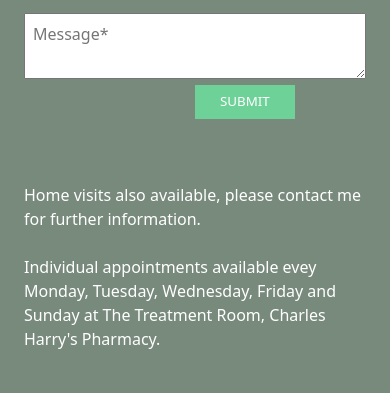
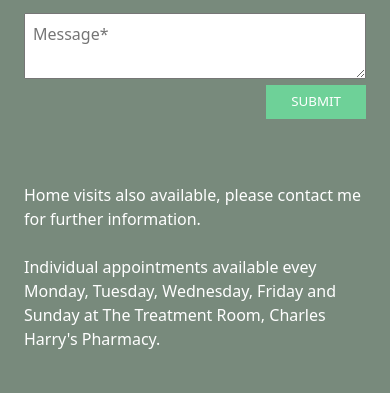
Before and after one commit to RaimaAftab95/webpagelayout, a plain HTML site: page index.html in a window 390 px wide. Shown: the part 4677-5070 px from the top of the page. Drawn offline with nearby package versions, Linux system fonts and the light colour scheme.

Commit message:
submit btn
sort submit button responsiveness

```diff
--- a/index.html
+++ b/index.html
@@ -383,7 +383,7 @@
                   <textarea class="w-100 mt-2 p-2" placeholder="Message*" id="msg"></textarea>
                   <div>
                     <!--ps padding-start pe padding-end -->
-                    <button type="button" class="btn text-white ps-4 pe-4 mb-3" id="submit_btn">SUBMIT</button>
+                    <button type="button" class="btn text-white ps-4 pe-4 mb-3 float-end" id="submit_btn">SUBMIT</button>
                   </div>
           </div>
 
--- a/newstyle.css
+++ b/newstyle.css
@@ -83,7 +83,7 @@
 }
 
 /* #submit_btn{
-    margin-left: 70%;
+    margin-left: 50%;
     font-size: smaller;
     background-color: #6ed198;
     border-radius:0!important ;
--- a/style.css
+++ b/style.css
@@ -69,7 +69,7 @@
   }
 
   #submit_btn{
-    margin-left: 50%;
+    /* margin-left: 50%; */
     font-size: smaller;
     background-color: #6ed198;
     border-radius:0!important ;
```
